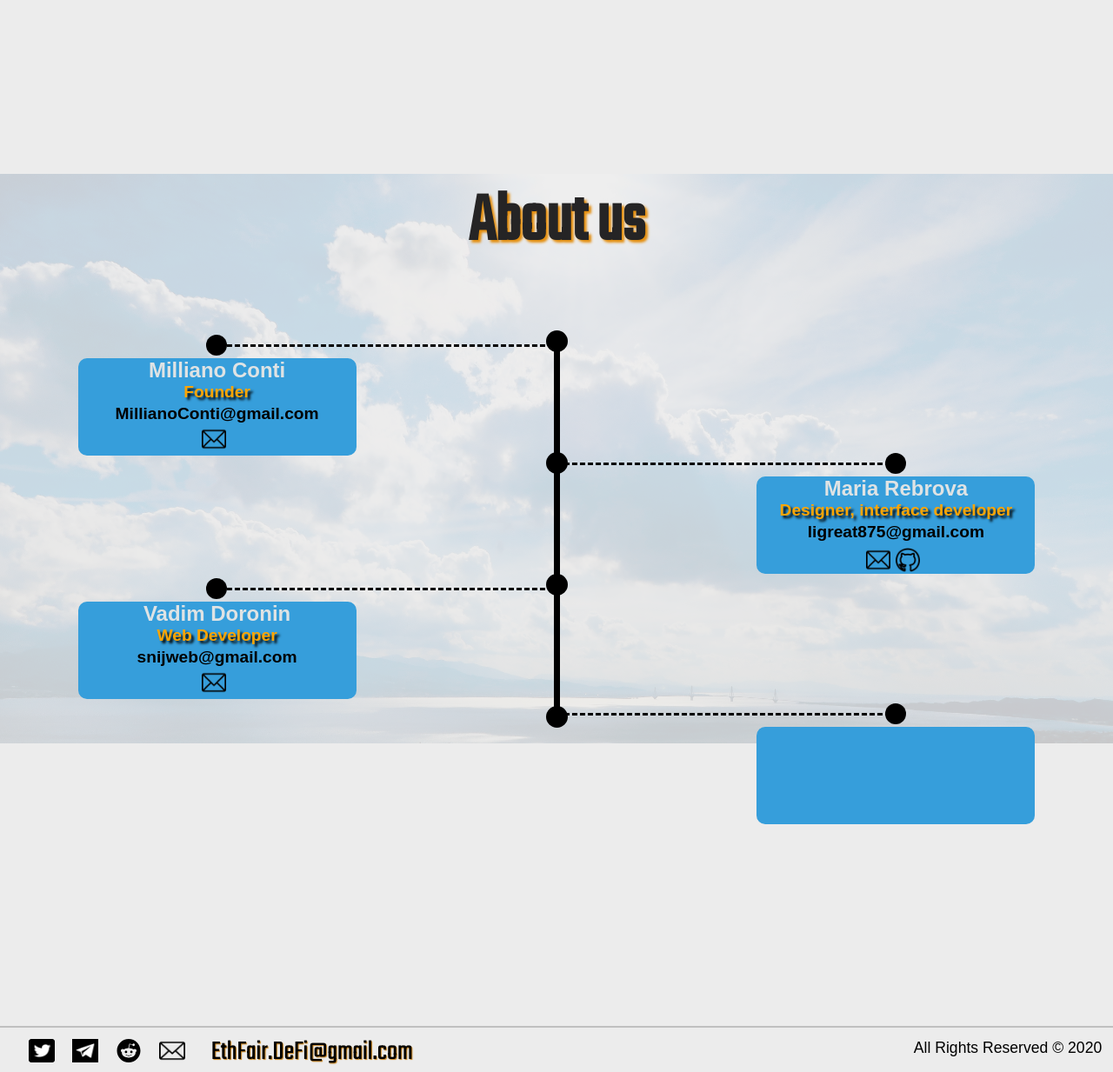
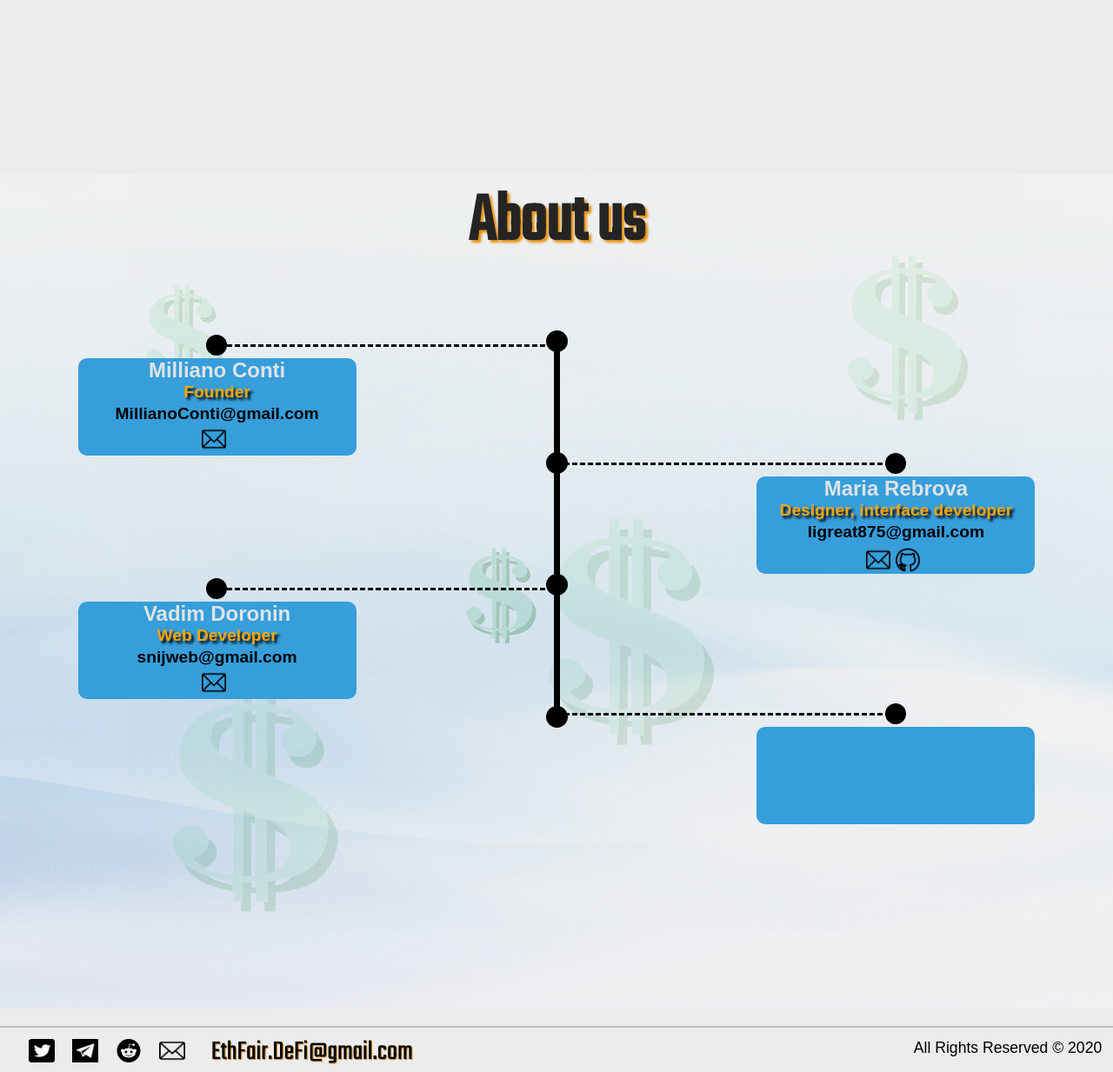
Before and after one commit to sn1jweb/sn1jweb.github.io, a PHP site: page /1/index.html in a window 1280 px wide. Shown: the part 2465-3698 px from the top of the page at 87% size. Run offline with PHP 8.4, Linux system fonts and the light colour scheme; some libraries are stand-ins or nearby versions; some web fonts are replaced.

Commit message:
Add files via upload

```diff
--- a/1/index.html
+++ b/1/index.html
@@ -271,8 +271,8 @@
 
 <div class="section_about_fon">
   <div class="section_about_fon_img_class">
-      <!-- <img class="section_about_fotofon_1" src="img/money_fon2.png">
-      <img class="section_about_fotofon_2" src="img/smart-contracts.jpg"> -->
+      <!-- <img class="section_about_fotofon_1" src="img/money_fon2.png"> -->
+      <img class="section_about_fotofon_2" src="img/bg_3.png">
       <img class="section_about_fotofon_3" src="img/oblaka.jpg">
 
       <div class="section_about_content">
--- a/1/style.css
+++ b/1/style.css
@@ -848,18 +848,17 @@
 }
 .section_about_fon_img_class .section_about_fotofon_2 {
   position: absolute;
-  width: 23%;
+  width: 80%;
   height: auto;
-  opacity: 1;
-  margin-top: 620px;
-  margin-left: 120px;
+  opacity: 0.4;
+  margin-left: 150px;
   margin-bottom: 300px;
 }
 .section_about_fotofon_3 {
   position: absolute;
   width: 100%;
   height: auto;
-  opacity: 0.15;
+  opacity: 0.3;
   margin-bottom: 300px;
 }
 .section_about_fon .section-title {
```
Also changed, not shown: 1/img/bg_3.png, 1/img/oblaka.jpg.
